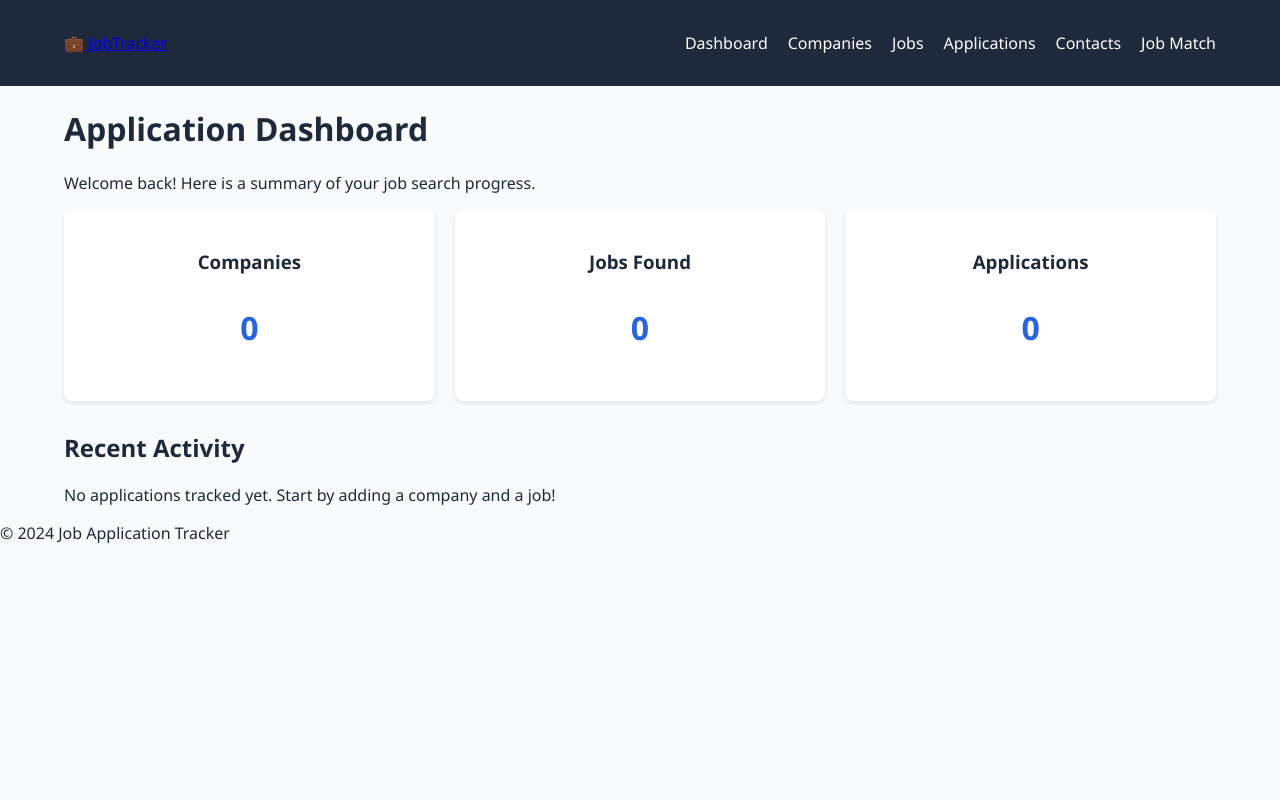
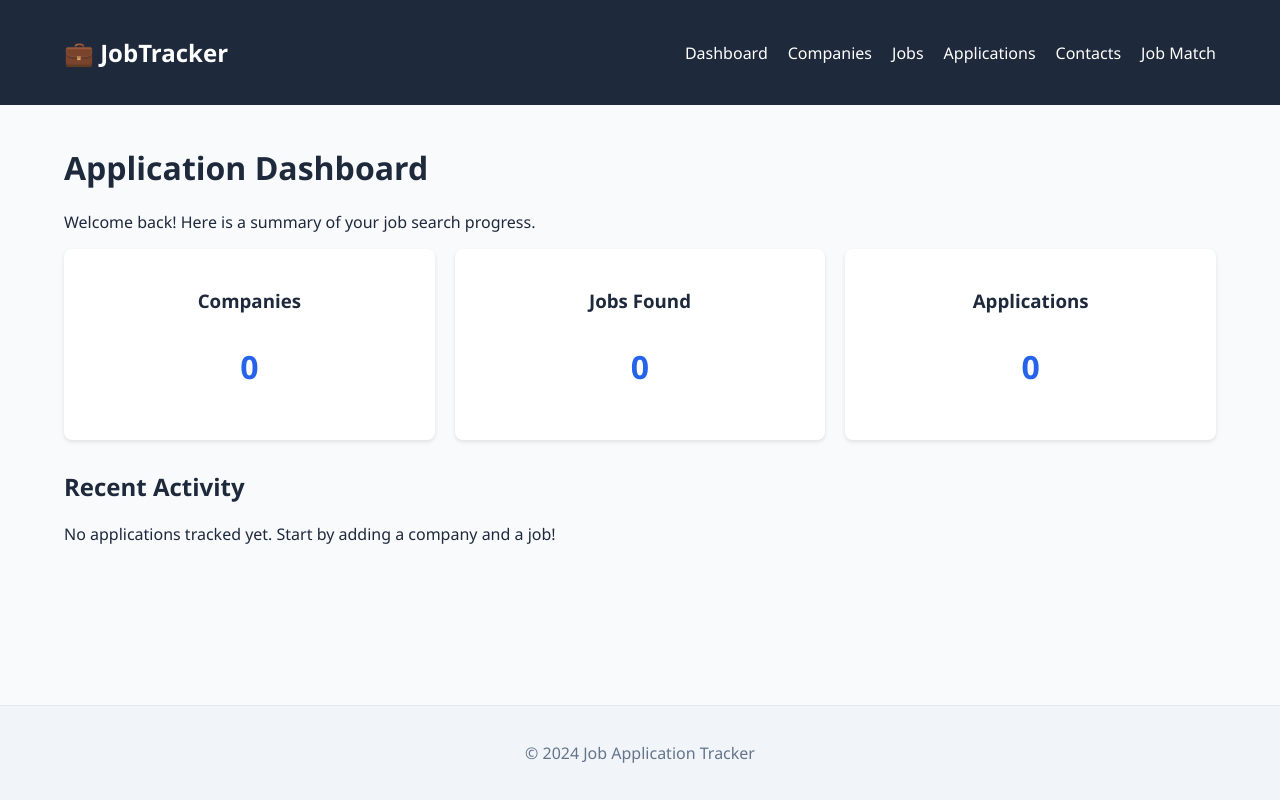
Before and after one commit to luixt/job-application-tracker, a Flask app: page / in a window 1280 px wide. Run offline with Flask 3, Linux system fonts and the light colour scheme; data that the repository does not hold is empty.

Commit message:
change to style.css to show a visible title and a fixed footer

```diff
--- a/static/style.css
+++ b/static/style.css
@@ -4,6 +4,12 @@
     --light: #f8fafc;
     --danger: #ef4444;
     --success: #22c55e;
+    --gray: #64748b;
+}
+
+/* 1. Sticky Footer Layout */
+html, body {
+    height: 100%;
 }
 
 body {
@@ -11,12 +17,19 @@ body {
     margin: 0;
     background-color: var(--light);
     color: var(--dark);
+    display: flex;
+    flex-direction: column; /* Stack header, main, and footer vertically */
+}
+
+main {
+    flex: 1; /* This pushes the footer to the bottom by taking up all available space */
 }
 
 .container {
     width: 90%;
     max-width: 1200px;
     margin: 0 auto;
+    padding: 20px 0;
 }
 
 /* Navbar */
@@ -36,16 +49,33 @@ body {
     list-style: none;
     display: flex;
     gap: 20px;
+    margin: 0;
+}
+
+.logo {
+    color: white;
+    text-decoration: none;
+    font-size: 1.5rem;
+    font-weight: bold;
 }
 
 .nav-links a {
     color: white;
     text-decoration: none;
     font-weight: 500;
+    transition: color 0.3s;
 }
 
 .nav-links a:hover {
     color: var(--primary);
+}
+
+footer {
+    background-color: #f1f5f9;
+    color: var(--gray);
+    text-align: center;
+    padding: 20px 0;
+    border-top: 1px solid #e2e8f0;
 }
 
 /* Alerts */
@@ -63,6 +93,7 @@ table {
     border-collapse: collapse;
     background: white;
     margin-top: 1rem;
+    box-shadow: 0 1px 3px rgba(0,0,0,0.1);
 }
 
 th, td {
```
